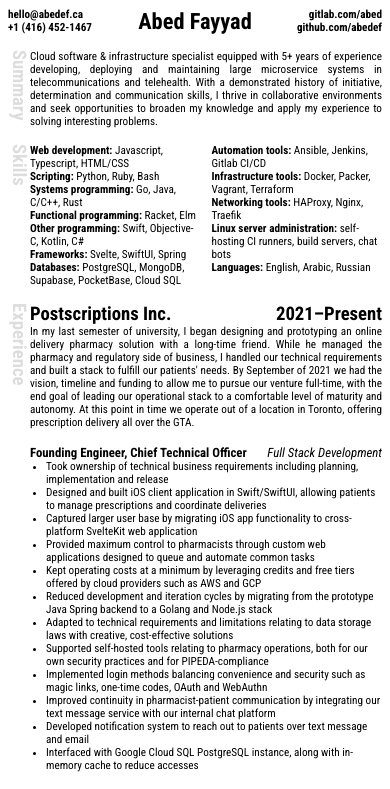
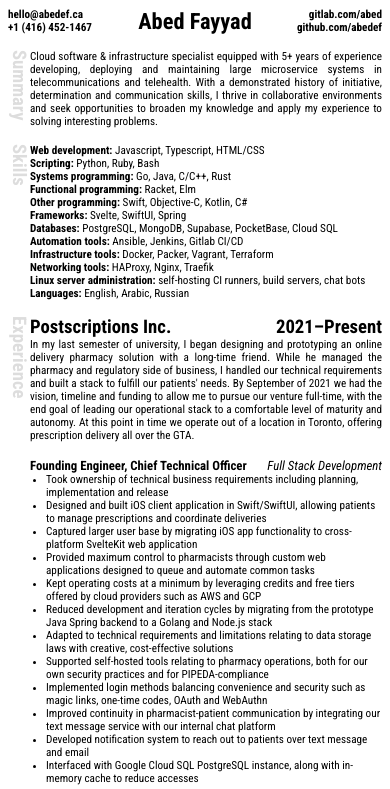
Before and after one commit to abedef/resume, a SvelteKit app: page / in a window 390 px wide. Shown: the top 789 px of the page. Built offline with nearby package versions, Linux system fonts and the light colour scheme.

Commit message:
Template tweaks

```diff
--- a/src/routes/+page.svelte
+++ b/src/routes/+page.svelte
@@ -362,6 +362,7 @@
     }
 
     @media screen and (max-width: 620px) {
+        ul.skills,
         #coursework {
             column-count: 1;
         }
@@ -371,5 +372,9 @@
         footer {
             visibility: hidden;
         }
+
+        ul.skills {
+            column-count: 1;
+        }
     }
 </style>
```
